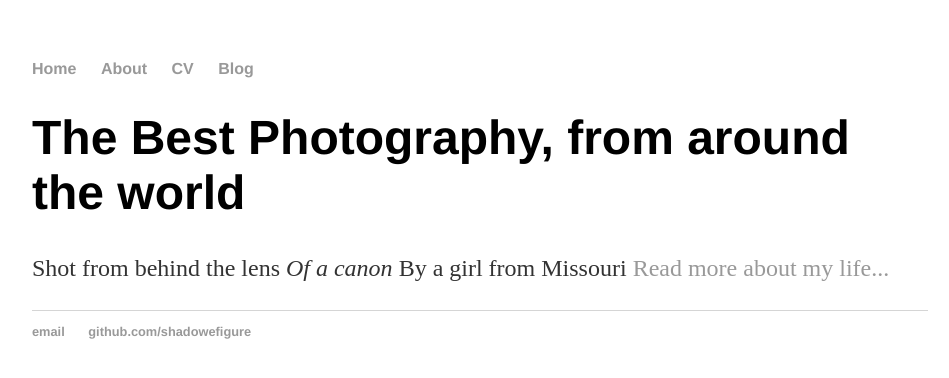
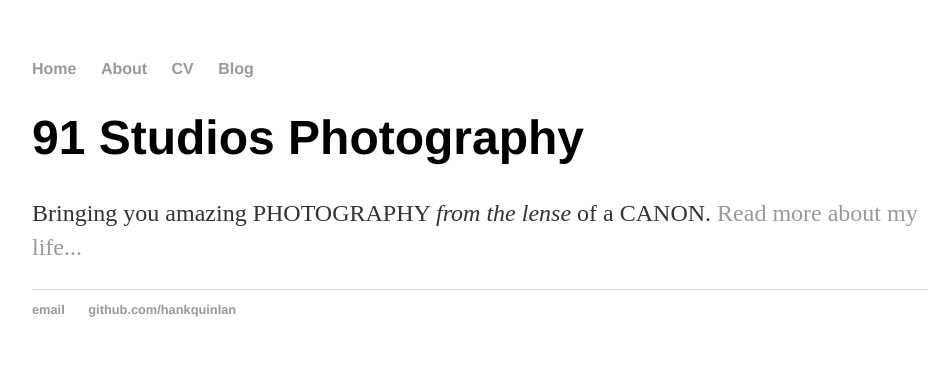
Before and after one commit to shadowefigure/shadowefigure.github.io, a Jekyll site: the page built from index.html, in a window 1280 px wide. Shown: the top 378 px of the page, without its empty margins (160-1109 px from the left). Built offline with Jekyll 4.4.1, drawn with Linux system fonts in a browser that asks for light colours.

Commit message:
Update index.html

```diff
--- a/index.html
+++ b/index.html
@@ -1,30 +1,8 @@
-<!DOCTYPE html>
-<html>
-	<head>
-		<title>91 Studios Photography</title>
-	</head>
-	<!-- link to main stylesheet -->
-		<link rel="stylesheet" type="text/css" href="/css/main.css">
-	<body>
-		<nav>
-    		<ul>
-        		<li><a href="/">Home</a></li>
-	        	<li><a href="/about">About</a></li>
-        		<li><a href="/cv">CV</a></li>
-        		<li><a href="/blog">Blog</a></li>
-    		</ul>
-		</nav>
-		<div class="container">
-    		<div class="blurb">
-        		<h1>The Best Photography, from around the world</h1>
-				<p>Shot from behind the lens <em> Of a canon </em> By a girl from Missouri <a href="/about">Read more about my life...</a></p>
-    		</div><!-- /.blurb -->
-		</div><!-- /.container -->
-		<footer>
-    		<ul>
-        		<li><a href="mailto:91studiosphotography@gmail.com">email</a></li>
-        		<li><a href="https://github.com/shadowefigure">github.com/shadowefigure</a></li>
-			</ul>
-		</footer>
-	</body>
-</html>
+---
+layout: default
+title: 91 Studios Photography
+---
+<div class="blurb">
+	<h1>91 Studios Photography</h1>
+	<p>Bringing you amazing PHOTOGRAPHY <em>from the lense </em> of a CANON. <a href="/about">Read more about my life...</a></p>
+</div><!-- /.blurb -->
```
